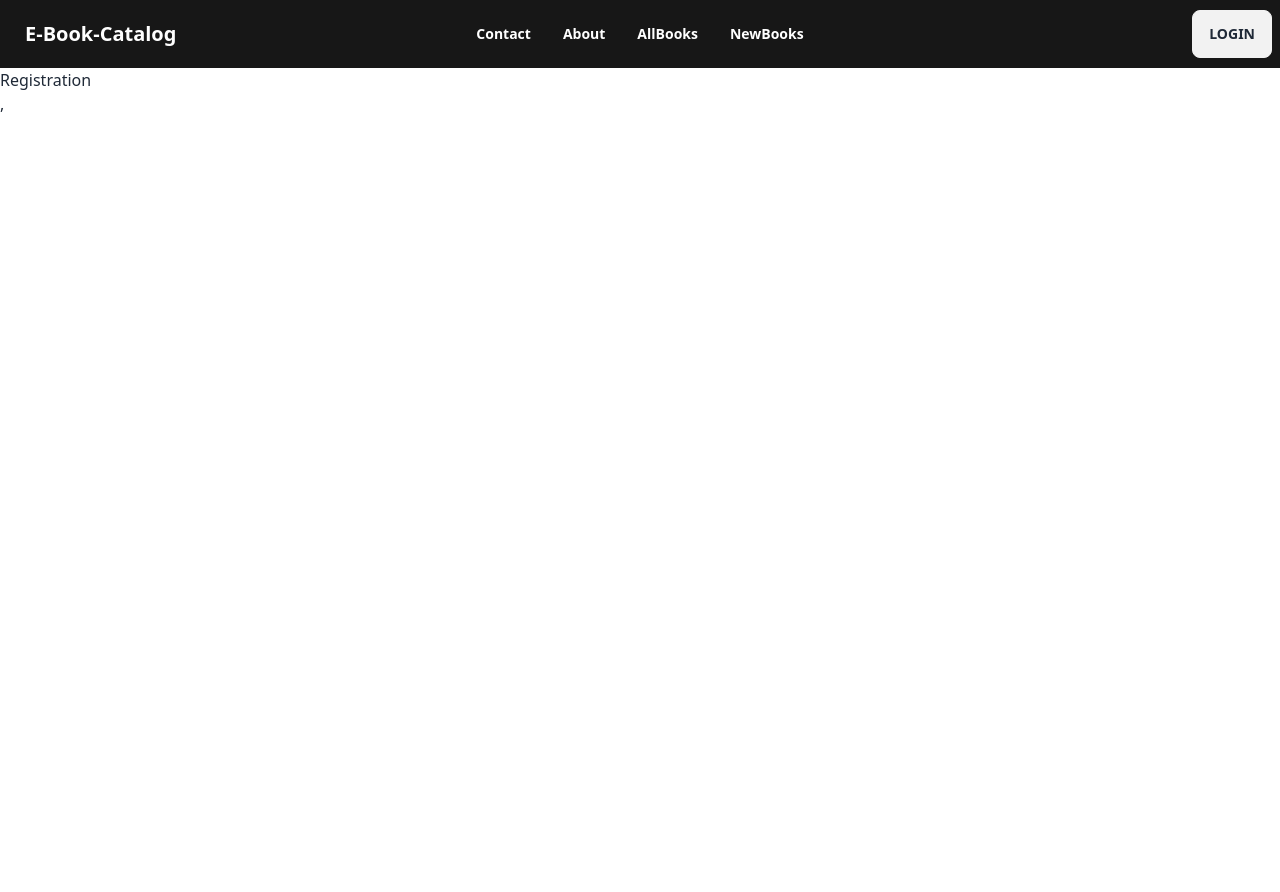
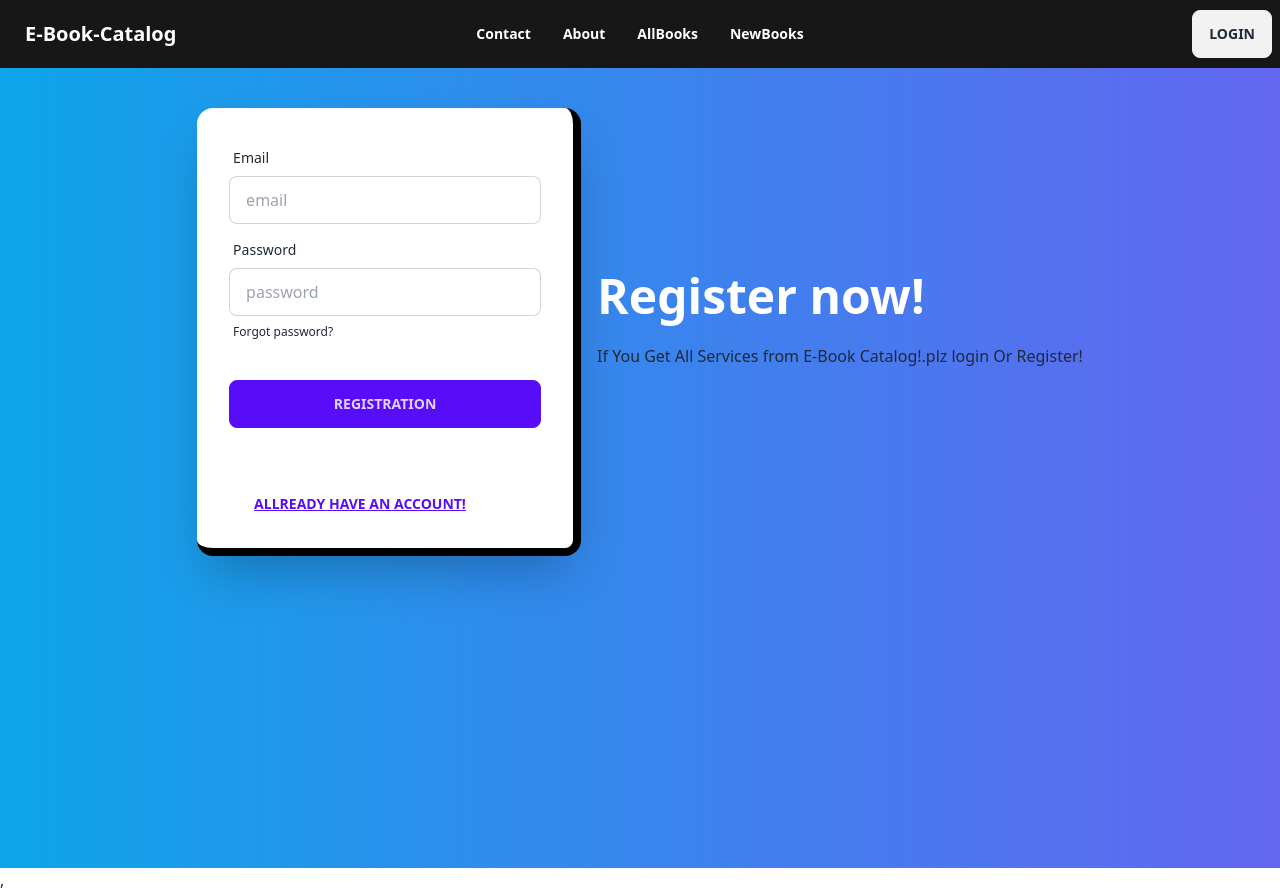
Before and after one commit to sumonhasan55/e-books-catalog-client, a React (Vite) app: page /registration in a window 1280 px wide. Before the commit the page ends 800 px from the top, so only its background shows below. Built offline with nearby package versions, Linux system fonts and the light colour scheme.

Commit message:
Design Login & Registration page

```diff
--- a/src/page/Login.tsx
+++ b/src/page/Login.tsx
@@ -6,13 +6,13 @@ const Login = () => {
   return (
    <>
      <Header/>
-   <div className="min-h-screen hero bg-base-200">
+   <div className="min-h-screen hero bg-gradient-to-r from-violet-500 to-fuchsia-500">
   <div className="flex-col hero-content lg:flex-row-reverse">
     <div className="text-center lg:text-left">
-      <h1 className="text-5xl font-bold">Login now!</h1>
+      <h1 className="text-5xl font-bold text-white">Login now!</h1>
       <p className="py-6">If You Get All Services from E-Book Catalog!.plz login Or Register!</p>
     </div>
-    <div className="flex-shrink-0 w-full max-w-sm shadow-2xl card bg-base-100">
+    <div className="flex-shrink-0 w-full max-w-sm border-b-8 border-r-8 border-black shadow-2xl card bg-base-100 ">
       <form className="card-body">
         <div className="form-control">
           <label className="label">
@@ -34,7 +34,7 @@ const Login = () => {
 
         </div>
       </form>
-    <Link to={"/registration"}>  <button >create a account!</button></Link>
+    <Link to={"/registration"}>  <button className="mx-auto my-5 ml-10 btn btn-active btn-link " >create a new account!</button></Link>
     </div>
   </div>
 </div>
--- a/src/page/Registration.tsx
+++ b/src/page/Registration.tsx
@@ -1,13 +1,44 @@
+import { Link } from "react-router-dom";
+import Header from "../components/Header";
 
-import Header from '../components/Header';
 
 const Registration = () => {
   return (
-    <div>
-      <Header/>
-      <h1>Registration</h1>
+   <>
+     <Header/>
+   <div className="min-h-screen bg-gradient-to-r from-sky-500 to-indigo-500">
+  <div className="flex-col py-10 hero-content lg:flex-row-reverse b ">
+    <div className="text-center lg:text-left">
+      <h1 className="text-5xl font-bold text-white">Register now!</h1>
+      <p className="py-6">If You Get All Services from E-Book Catalog!.plz login Or Register!</p>
+    </div>
+    <div className="flex-shrink-0 w-full max-w-sm border-b-8 border-r-8 border-black shadow-2xl card bg-base-100">
+      <form className="card-body">
+        <div className="form-control">
+          <label className="label">
+            <span className="label-text">Email</span>
+          </label>
+          <input type="email" placeholder="email" className="input input-bordered" required />
+        </div>
+        <div className="form-control">
+          <label className="label">
+            <span className="label-text">Password</span>
+          </label>
+          <input type="password" placeholder="password" className="input input-bordered" required />
+          <label className="label">
+            <a href="#" className="label-text-alt link link-hover">Forgot password?</a>
+          </label>
+        </div>
+        <div className="mt-6 form-control">
+          <button className="btn btn-primary">Registration</button>
 
+        </div>
+      </form>
+    <Link to={"/login"}>  <button className="mx-auto my-5 ml-10 btn btn-active btn-link " >Allready Have an account!</button></Link>
     </div>
+  </div>
+</div>
+   </>
   );
 };
 
--- /dev/null
+++ b/src/style/Login.module.css
@@ -0,0 +1,34 @@
+.form{
+    width: 30%;
+    height: 350px;
+    border-radius: 10px;
+    background: #090928;
+    margin: 8% auto;
+    padding: 20px;
+    text-align: center;
+    color: white
+}
+
+.form form{
+    margin-top: 20px;
+}
+
+.form input{
+    width: 100%;
+    padding: 5px 10px;
+    border-radius: 8px;
+    outline: none;
+}
+
+.form button{
+    width: 50%;
+    margin-top: 20px;
+}
+
+.social_icons{
+    width: 30%;
+    font-size: 40px;
+    margin: 20px auto;
+    display: flex;
+    justify-content: space-between;
+}
```
